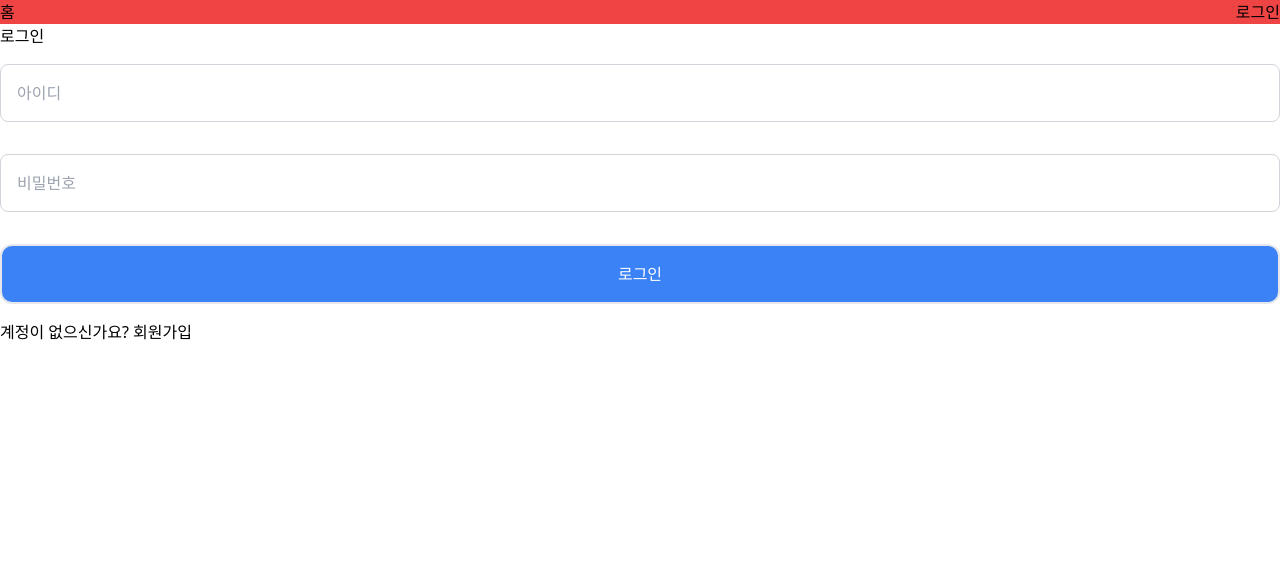
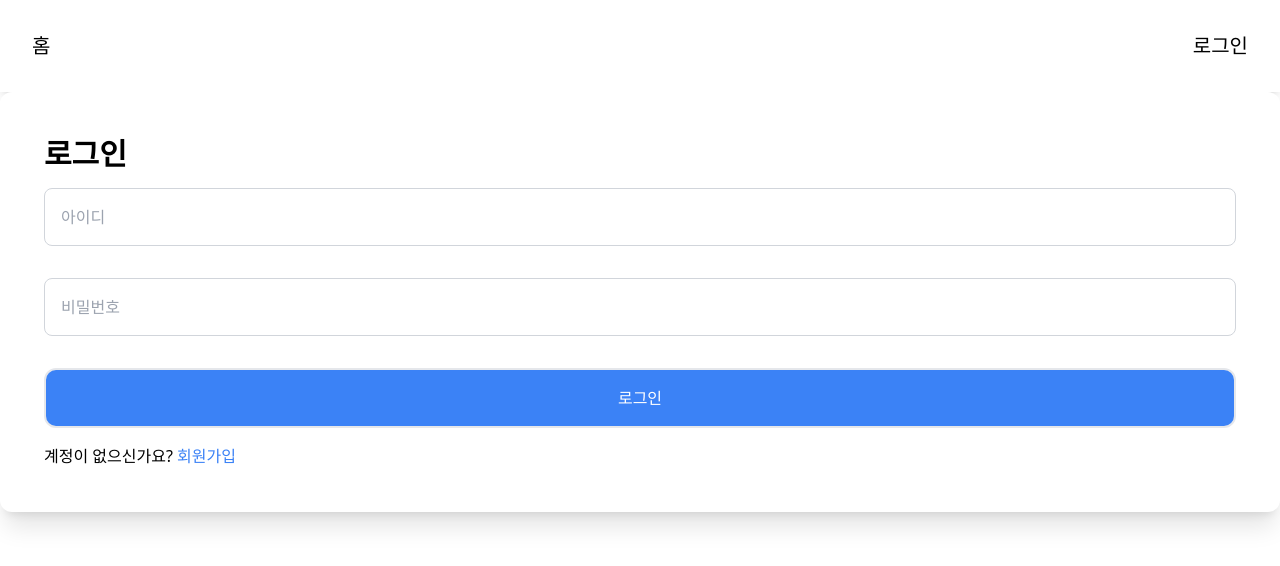
Before and after one commit to ick-web/react-MBTI-Test, a React (Vite) app: page /login in a window 1280 px wide. Shown: the top 566 px of the page. Built offline with nearby package versions, Linux system fonts and the light colour scheme.

Commit message:
design: 스타일링

```diff
--- a/src/pages/Home.jsx
+++ b/src/pages/Home.jsx
@@ -3,11 +3,16 @@ import { Link } from "react-router-dom";
 
 const Home = () => {
   return (
-    <div className="flex bg-red-500">
-      <h1>너의 성격을 알아보자!</h1>
-      <p>자신의 성격 유형을 확인할 수 있도록 솔직하게 답변해 주세요.</p>
-      <Link to="test">
-        <button>내 성격 알아보러 가기</button>
+    <div className="flex flex-col m-10 items-center">
+      <h1 className="text-3xl font-bold p-4 ">너의 성격을 알아보자!</h1>
+      <p className="text-lg p-4">
+        자신의 성격 유형을 확인할 수 있도록 솔직하게 답변해 주세요.
+      </p>
+      <Link
+        className="bg-blue-500 hover:bg-blue-400 p-4 border-2 border-solid rounded-xl"
+        to="test"
+      >
+        <button className="text-white">내 성격 알아보러 가기</button>
       </Link>
     </div>
   );
--- a/src/pages/Login.jsx
+++ b/src/pages/Login.jsx
@@ -4,23 +4,25 @@ import { login } from "../api/auth";
 import AuthForm from "../components/AuthForm";
 
 const Login = () => {
-
-    const handleLogin = async (formData) => {
-        try{
-            await login(formData);
-        } catch (error){
-            alert("로그인에 실패했습니다. 다시 시도해주세요.")
-        }
+  const handleLogin = async (formData) => {
+    try {
+      await login(formData);
+    } catch (error) {
+      alert("로그인에 실패했습니다. 다시 시도해주세요.");
     }
+  };
 
   return (
     <div>
-      <div>
-        <h1>로그인</h1>
+      <div className="bg-white p-11 rounded-xl shadow-xl ">
+        <h1 className="text-3xl font-bold">로그인</h1>
         <AuthForm mode="login" onSubmit={handleLogin} />
         <div>
           <p>
-            계정이 없으신가요? <Link to="/signup">회원가입</Link>
+            계정이 없으신가요?{" "}
+            <Link className="text-blue-500 hover:text-black" to="/signup">
+              회원가입
+            </Link>
           </p>
         </div>
       </div>
--- a/src/pages/Signup.jsx
+++ b/src/pages/Signup.jsx
@@ -16,12 +16,15 @@ const Signup = () => {
 
   return (
     <div>
-      <div>
-        <h1>회원가입</h1>
+      <div className="bg-white p-11 rounded-xl shadow-xl ">
+        <h1 className="text-3xl font-bold">회원가입</h1>
         <AuthForm mode="signup" onSubmit={handleSignup} />
         <div>
           <p>
-            이미 계정이 있으신가요? <Link to="/login">로그인</Link>
+            이미 계정이 있으신가요?{" "}
+            <Link className="text-blue-500 hover:text-black" to="/login">
+              로그인
+            </Link>
           </p>
         </div>
       </div>
--- a/src/shared/Layout.jsx
+++ b/src/shared/Layout.jsx
@@ -3,9 +3,13 @@ import { Link } from "react-router-dom";
 
 function Header() {
   return (
-    <div className="flex bg-red-500 justify-between items-center">
-      <Link to="/">홈</Link>
-      <Link to="/login">로그인</Link>
+    <div className="flex bg-white-400 shadow-lg p-8 justify-between items-center">
+      <Link className="text-xl font-medium hover:text-blue-500 " to="/">
+        홈
+      </Link>
+      <Link className="text-xl hover:text-blue-500 " to="/login">
+        로그인
+      </Link>
     </div>
   );
 }
@@ -13,8 +17,8 @@ function Header() {
 const Layout = ({ children }) => {
   return (
     <div>
-      <Header  />
-      <div>{children}</div>
+      <Header />
+      <div classNameName="flex flex-col m-10 items-center ">{children}</div>
     </div>
   );
 };
```
